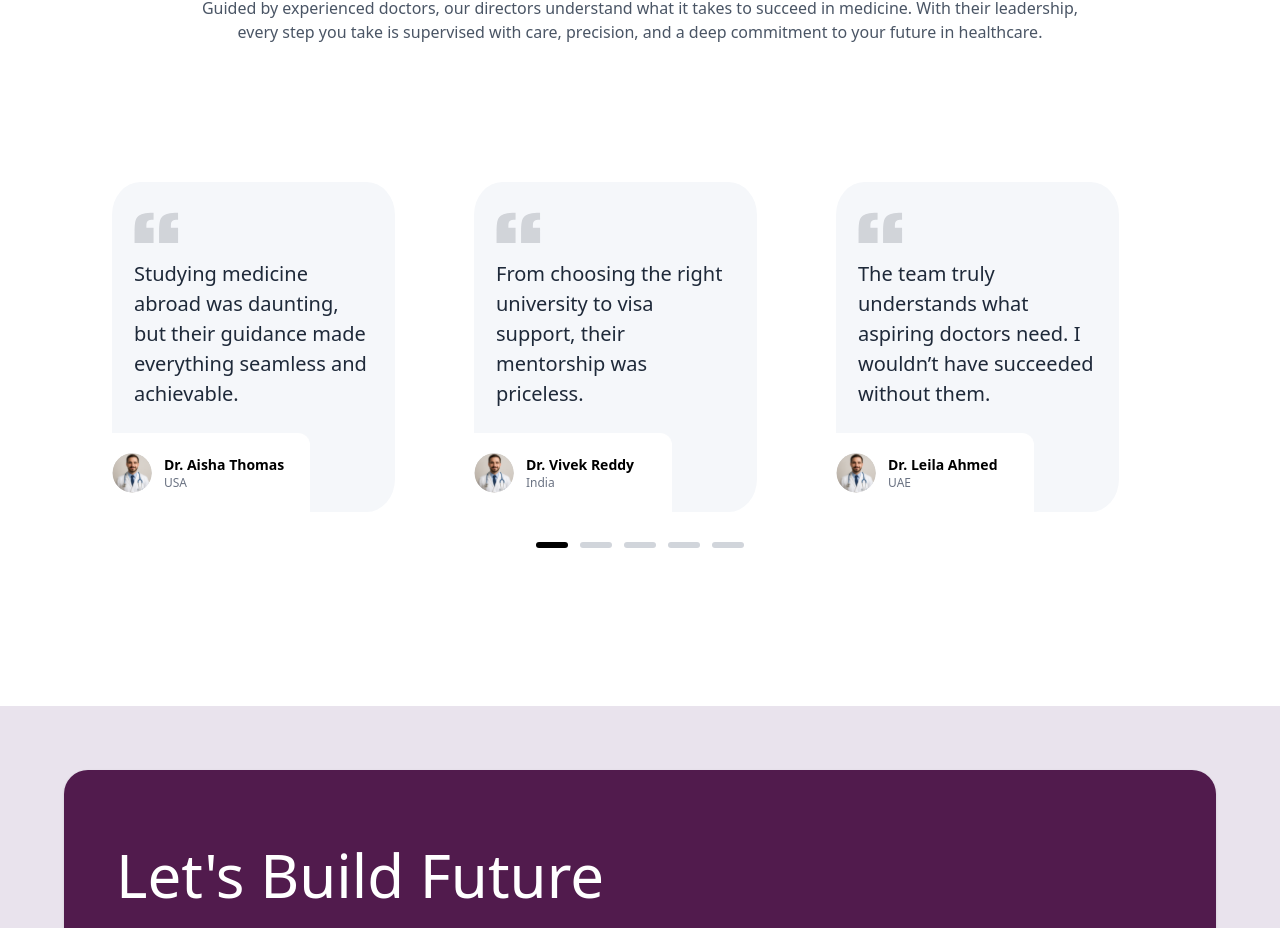
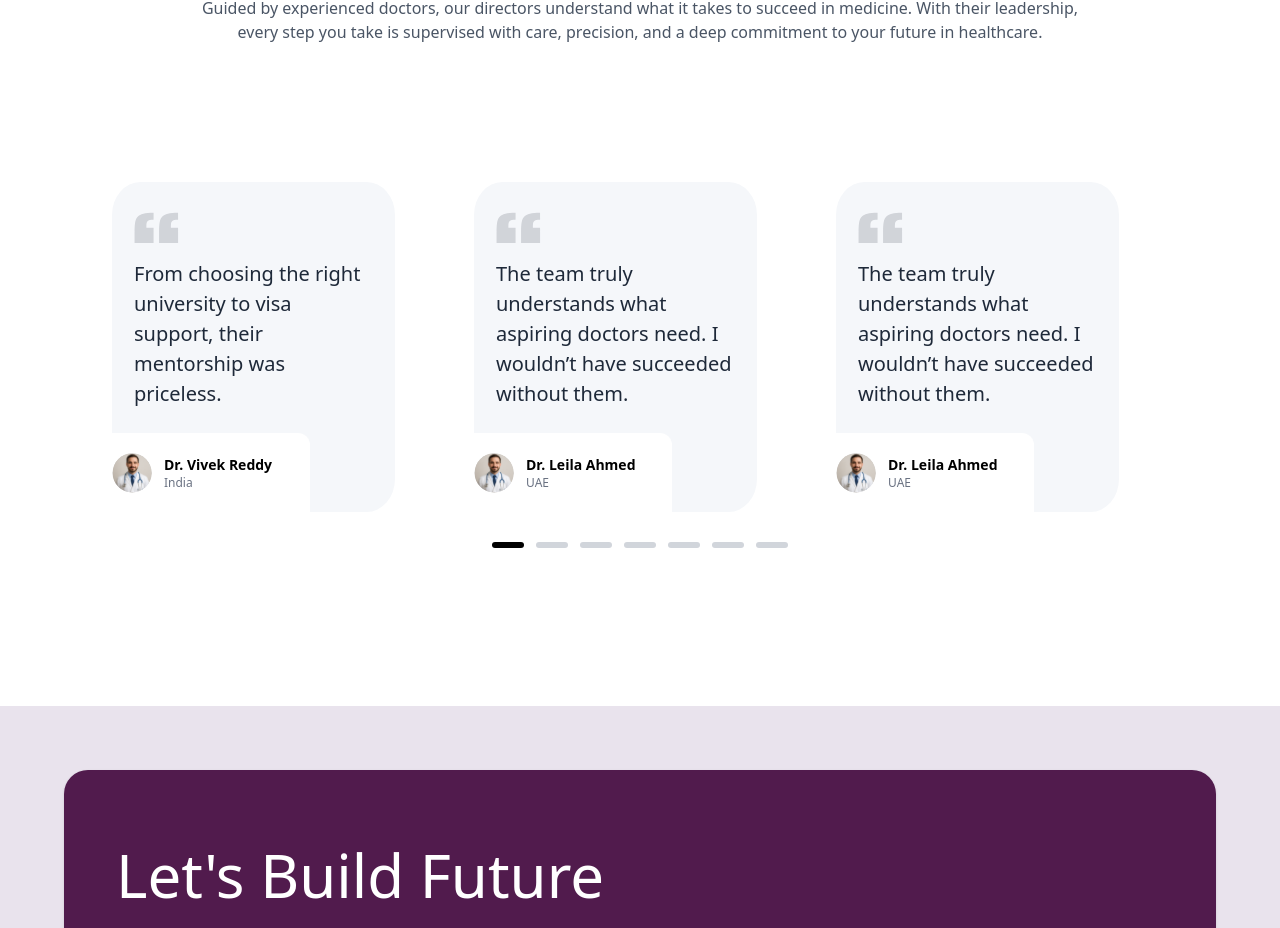
Before and after one commit to Masoodpk/doc2doc-landingPage, a React (Vite) app: page / in a window 1280 px wide. Shown: the part 3335-4263 px from the top of the page. Built offline with nearby package versions, Linux system fonts and the light colour scheme.

Commit message:
add autoplay functionality to testimonial swiper

```diff
--- a/src/components/testimonial/Testmonial.jsx
+++ b/src/components/testimonial/Testmonial.jsx
@@ -3,9 +3,11 @@ import { useRef, useEffect } from "react";
 import docter from "../../assets/images/doctor.svg";
 import quteIcon from "../../assets/images/quotes.svg";
 import { Swiper, SwiperSlide } from "swiper/react";
-import { Pagination } from "swiper/modules";
+import { Pagination, Autoplay  } from "swiper/modules";
 import "swiper/css";
 import "swiper/css/pagination";
+
+
 
 // Dummy testimonials data
 const testimonials = [
@@ -123,8 +125,12 @@ const TestimonialSection = () => {
    <Swiper
   slidesPerView={1}
   spaceBetween={30}
+  loop={true}
+  autoplay={{
+    delay: 3000,
+    disableOnInteraction: false,
+  }}
   onSwiper={(swiper) => {
-          // link the DOM element manually to pagination
     if (swiper.params.pagination && typeof swiper.params.pagination === 'object') {
       swiper.params.pagination.el = paginationRef.current;
       swiper.pagination.init();
@@ -133,12 +139,12 @@ const TestimonialSection = () => {
     }
   }}
   pagination={{ clickable: true }}
-        modules={[Pagination]}
+  modules={[Pagination, Autoplay]}
   breakpoints={{
     768: { slidesPerView: 2 },
     1024: { slidesPerView: 3 }
   }}
-        className="testimonial-swiper "
+  className="testimonial-swiper"
 >
         {testimonials.map((item, index) => (
           <SwiperSlide key={index}>
```
Lines whose indentation alone changed are shown as unchanged.
